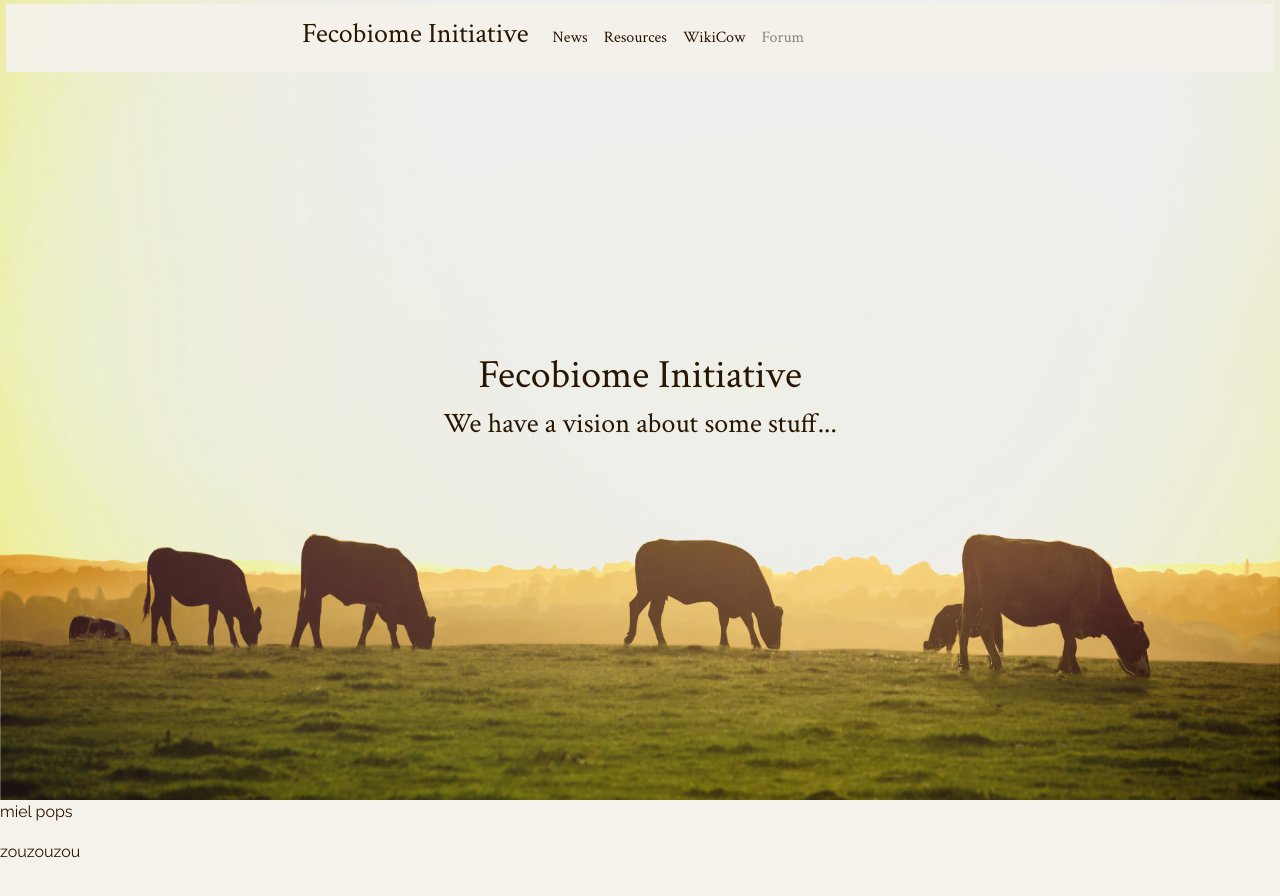
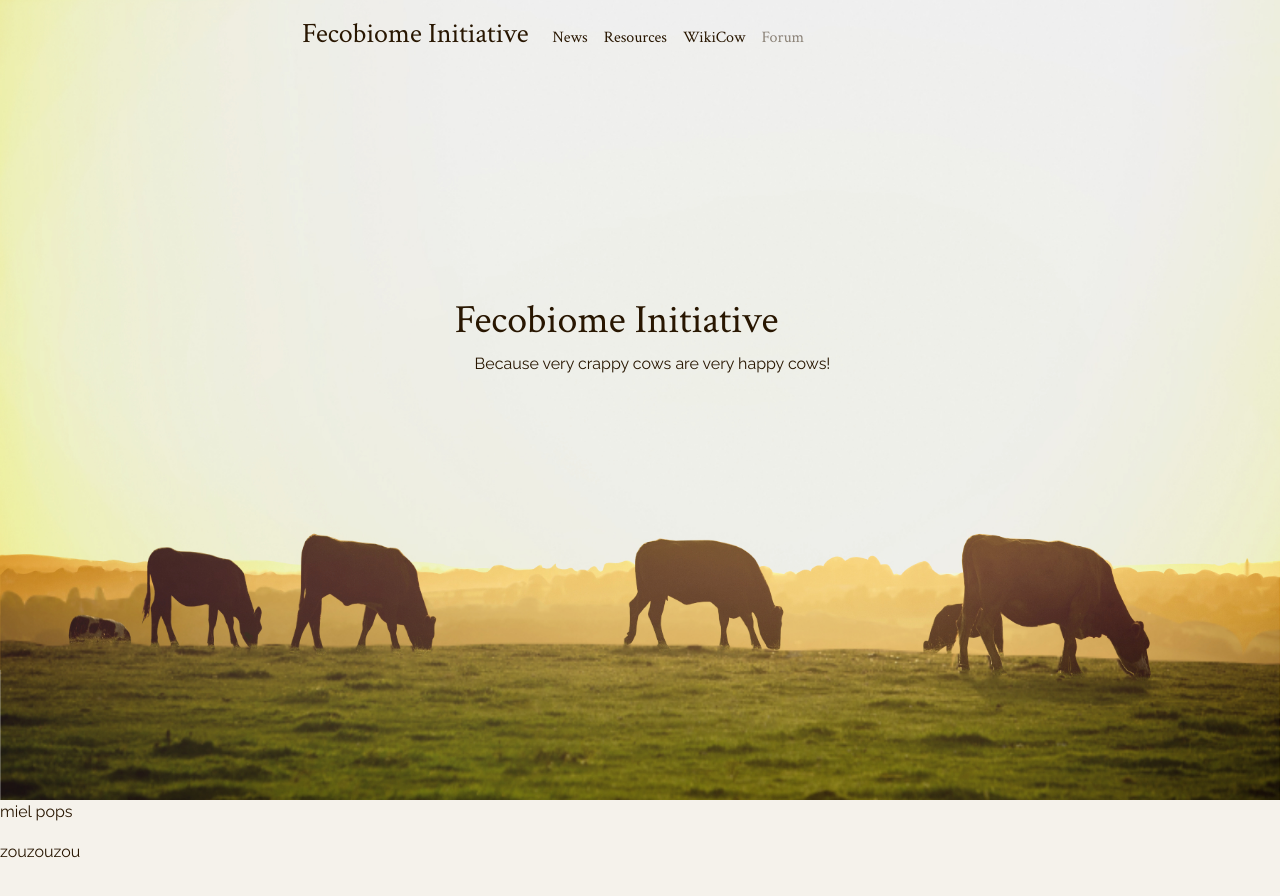
Before and after one commit to Hamleyburger/Fecobiome-static-firststeps, a plain HTML site: page index.html in a window 1280 px wide. Shown: the top 896 px of the page. Drawn offline with nearby package versions, Linux system fonts and the light colour scheme.

Commit message:
smart and beautiful  navbar transition

```diff
--- a/index.html
+++ b/index.html
@@ -29,6 +29,9 @@
 
     <!-- My own styles -->
     <link href="./static/stylesheets/styles.css" rel="stylesheet">
+
+    <!-- My own scripts -->
+    <script type="text/javascript" src="./static/scripts.js"></script>
 
     <title>Fecobiome Initiative - Home</title>
 
@@ -71,8 +74,10 @@
         </header>
 
         <div class="container-fluid hero-section">
-            <h1>Fecobiome Initiative</h1>
-            <h3>We have a vision about some stuff...</h3>
+            <div class="hero-title-group">
+                <h1 class="hero-title">Fecobiome Initiative</h1>
+                <p class="hero-punchline">Because very crappy cows are very happy cows!</p>
+            </div>
         </div>
 
         <p>miel pops</p>
@@ -105,4 +110,5 @@
 
 </body>
 
+
 </html>
--- /dev/null
+++ b/static/scripts.js
@@ -0,0 +1,8 @@
+// Make navbar toggle the "scrolled" class when being at scroll position past hero title
+ $(window).scroll(function(){
+    const vh = Math.max(document.documentElement.clientHeight || 0, window.innerHeight || 0)
+    // to find distance to title
+    var title_position = $(".hero-title").position();
+    console.log(title_position);
+ $('.nav-panel').toggleClass('scrolled', $(this).scrollTop() > title_position.top-60);
+ });
--- a/static/stylesheets/styles.css
+++ b/static/stylesheets/styles.css
@@ -32,7 +32,7 @@ body .hamburgericon {
 }
 
 body .nav-panel {
-  background-color: rgba(245, 242, 235, 0.93);
+  background-color: transparent;
   -webkit-box-sizing: border-box;
           box-sizing: border-box;
   width: calc(100% - 1%);
@@ -57,6 +57,14 @@ body .nav-panel {
       -ms-flex-align: center;
           align-items: center;
   text-decoration: none;
+  -webkit-transition: 300ms ease;
+  transition: 300ms ease;
+}
+
+body .nav-panel.scrolled {
+  background-color: rgba(245, 242, 235, 0.93);
+  -webkit-transition: 300ms ease;
+  transition: 300ms ease;
 }
 
 body .nav-panel .navbar {
@@ -76,10 +84,6 @@ body .nav-panel .navbar .nav-link.disabled {
   background: url("../src/images/squeezed_hero_1800.jpg");
   background-position: left bottom;
   background-size: cover;
-  /*
-    width: 100%;
-    height: 59vw;
-    */
   height: 100vh;
   display: -webkit-box;
   display: -ms-flexbox;
@@ -88,9 +92,6 @@ body .nav-panel .navbar .nav-link.disabled {
   -webkit-box-direction: normal;
       -ms-flex-direction: column;
           flex-direction: column;
-  -webkit-box-pack: center;
-      -ms-flex-pack: center;
-          justify-content: center;
   -webkit-box-align: center;
       -ms-flex-align: center;
           align-items: center;
@@ -107,4 +108,14 @@ body .nav-panel .navbar .nav-link.disabled {
     background-position: left bottom -87px;
   }
 }
+
+.hero-section .hero-title-group {
+  margin: 20px;
+  margin-left: 25px;
+  margin-top: 37vh;
+}
+
+.hero-section .hero-title-group .hero-punchline {
+  margin-left: 20px;
+}
 /*# sourceMappingURL=styles.css.map */
```
Also changed, not shown: 1 other file.
